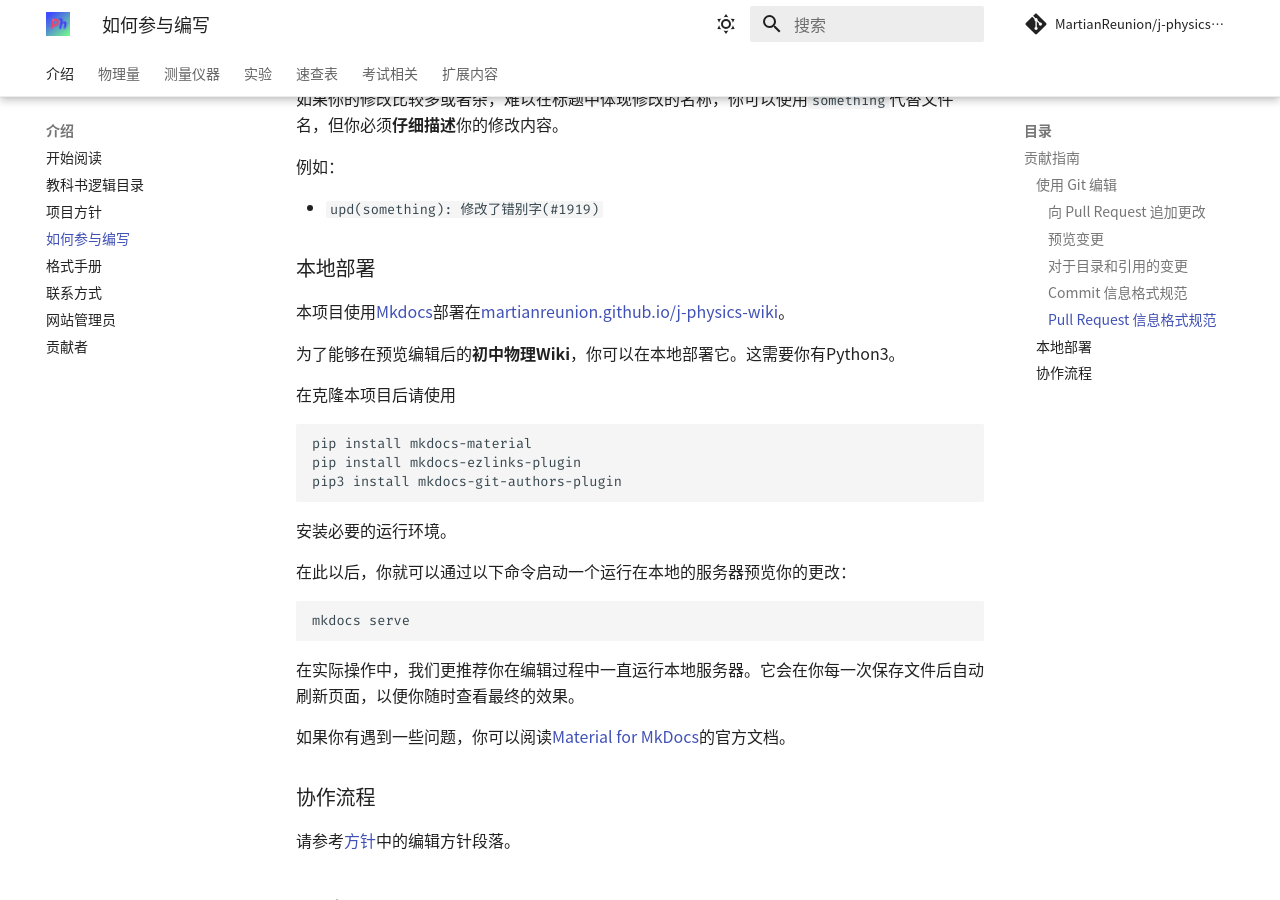
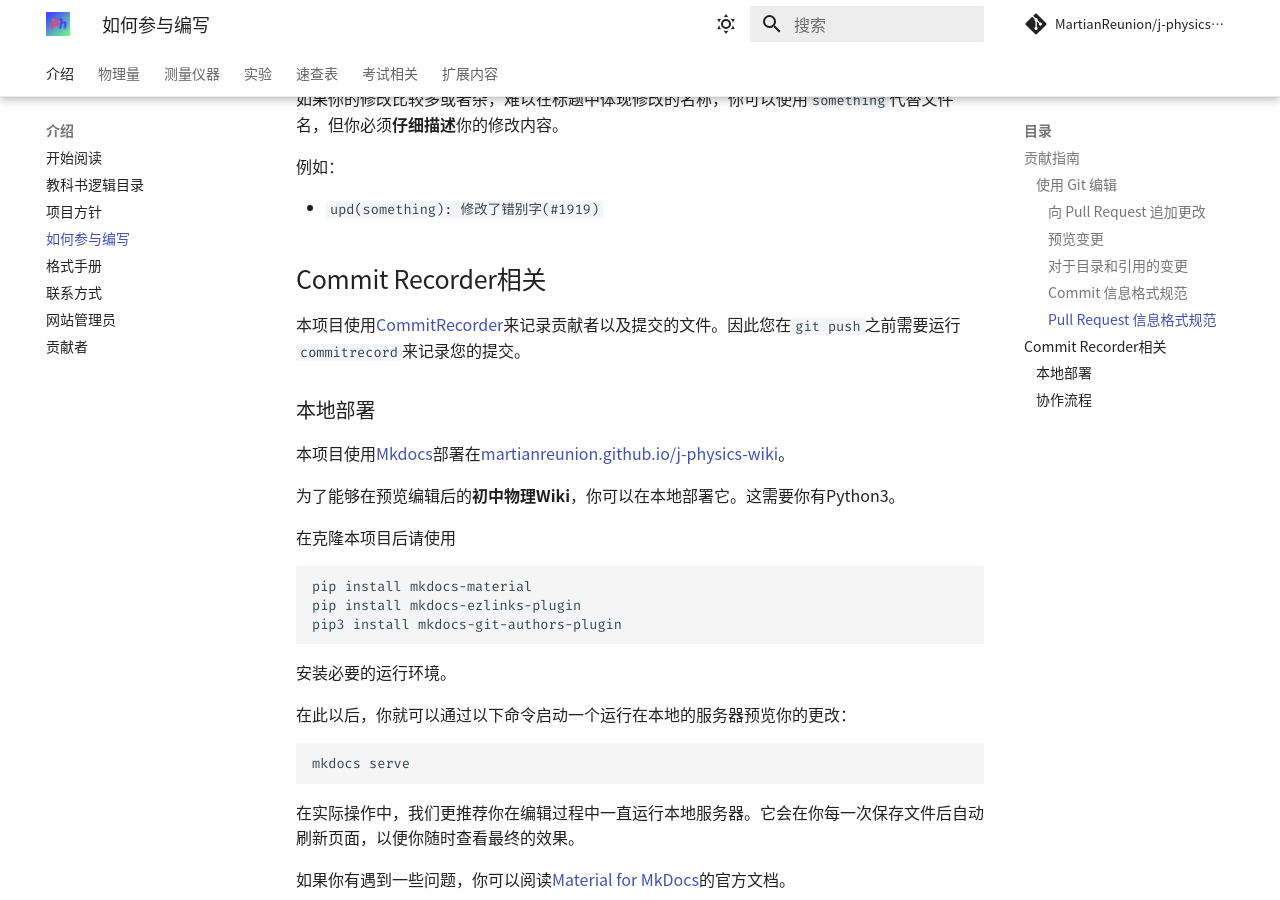
Before and after one commit to MartianReunion/j-physics-wiki, an MkDocs documentation site: the page built from docs/intro/how.md, in a window 1280 px wide and 900 px high, scrolled down 2817 px. Built offline with MkDocs 1.6.1 and Material for MkDocs 9.7.7, drawn with Linux system fonts in a browser that asks for light colours; nearby versions of some CDN libraries; library files that are not in the unit come from our copies; comment, search, counter and statistics services are not loaded.

Commit message:
upd(how)

```diff
--- a/docs/intro/how.md
+++ b/docs/intro/how.md
@@ -99,6 +99,10 @@
 
 - `upd(something): 修改了错别字(#1919)`
 
+## Commit Recorder相关
+
+本项目使用[CommitRecorder](https://github.com/BsoltB/CommitRecorder)来记录贡献者以及提交的文件。因此您在`git push`之前需要运行`commitrecord`来记录您的提交。
+
 ### 本地部署
 
 本项目使用[Mkdocs](https://github.com/mkdocs/mkdocs)部署在[martianreunion.github.io/j-physics-wiki](https://martianreunion.github.io/j-physics-wiki/)。
```
